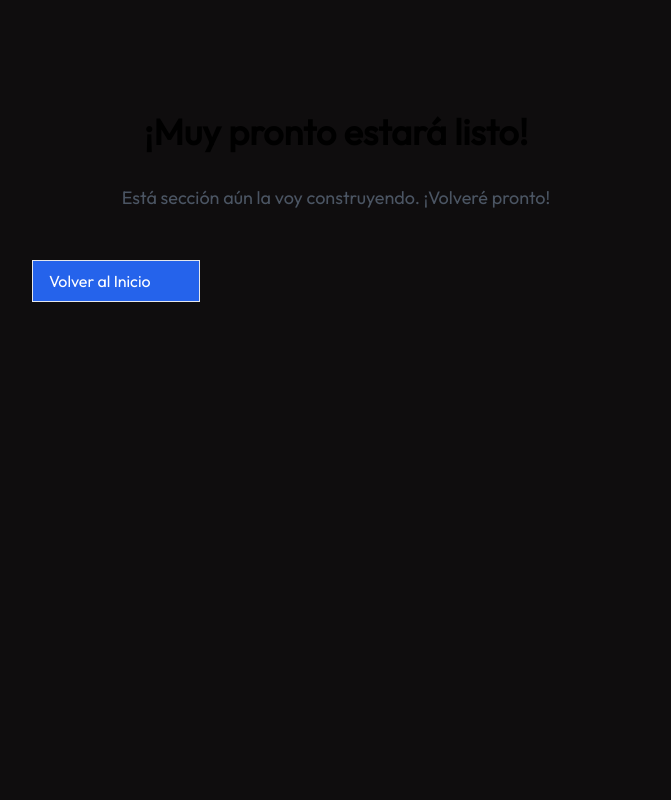
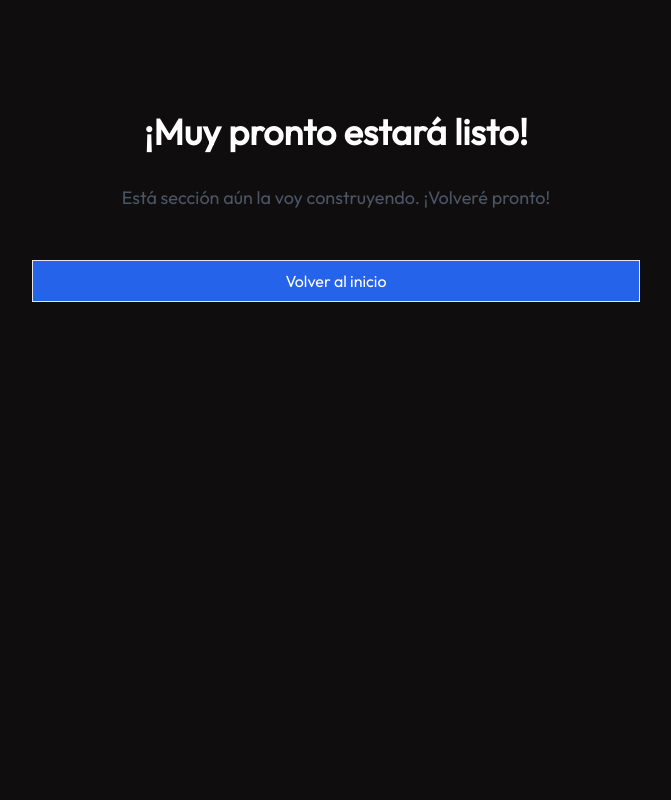
Before and after one commit to wilsonquispealanoca/wilsonquispe.io, a Next.js app: page /historias in a window 1280 px wide. Shown: the top 800 px of the page, without its empty margins (304-975 px from the left). Built offline with nearby package versions, Linux system fonts and the light colour scheme.

Commit message:
ADD: microsoft clarity

```diff
--- a/pages/_app.js
+++ b/pages/_app.js
@@ -1,11 +1,24 @@
-import { ThemeProvider } from 'next-themes'
+import Script from 'next/script'
 import '../styles/globals.css'
 
 function MyApp({ Component, pageProps }) {
   return (
-    <ThemeProvider forcedTheme={Component.theme || undefined} attribute="class">
+    <>
+      <Script
+        id="fb-pixel"
+        strategy="afterInteractive"
+        dangerouslySetInnerHTML={{
+          __html: `
+          (function(c,l,a,r,i,t,y){
+            c[a]=c[a]||function(){(c[a].q=c[a].q||[]).push(arguments)};
+            t=l.createElement(r);t.async=1;t.src="https://www.clarity.ms/tag/"+i;
+            y=l.getElementsByTagName(r)[0];y.parentNode.insertBefore(t,y);
+        })(window, document, "clarity", "script", "gu3w4acz8x");
+          `,
+        }}
+      />
       <Component {...pageProps} />
-    </ThemeProvider>
+    </>
   )
 }
 
--- a/pages/historias.jsx
+++ b/pages/historias.jsx
@@ -1,3 +1,4 @@
+import Link from "next/link";
 import Activelink from "../components/atoms/activeLink";
 import Container from "../components/templates/container";
 import Layout from "../components/templates/layout";
@@ -10,15 +11,15 @@ export default function Historias() {
         <>
             <div className="flex items-center justify-center">
                 <div className="max-w-2xl w-full px-4">
-                    <h1 className="text-4xl font-bold text-center mb-8">¡Muy pronto estará listo!</h1>
+                    <h1 className="text-4xl font-bold text-center mb-8 text-white">¡Muy pronto estará listo!</h1>
                     <p className="text-lg text-gray-600 text-center mb-12">Está sección aún la voy construyendo. ¡Volveré pronto!
                     </p>
                     {/* <form className="flex flex-col md:flex-row justify-center items-center gap-4">
                         <input className="w-full md:w-80  py-2 px-4 border text-gray-800 border-gray-200 bg-white" type="email" placeholder="Ingresa tu correo electrónico"/>
                         <button className="bg-blue-600 hover:bg-blue-700 text-white py-2 px-4 border">Notifícame cuando este listo</button>
                     </form> */}
-                    <button className="bg-blue-600 hover:bg-blue-700 text-white py-2 px-4 border">
-                        <Activelink href="/">Volver al Inicio</Activelink>
+                    <button className="bg-blue-600 hover:bg-blue-700 text-white py-2 border w-full">
+                        <Link href="/">Volver al inicio</Link>
                     </button>
                 </div>
             </div>
```
